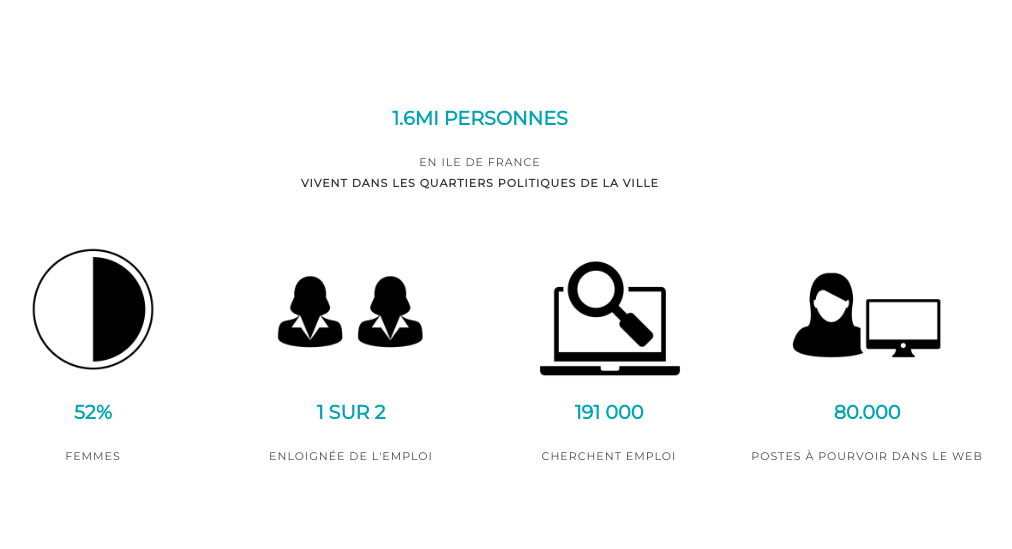
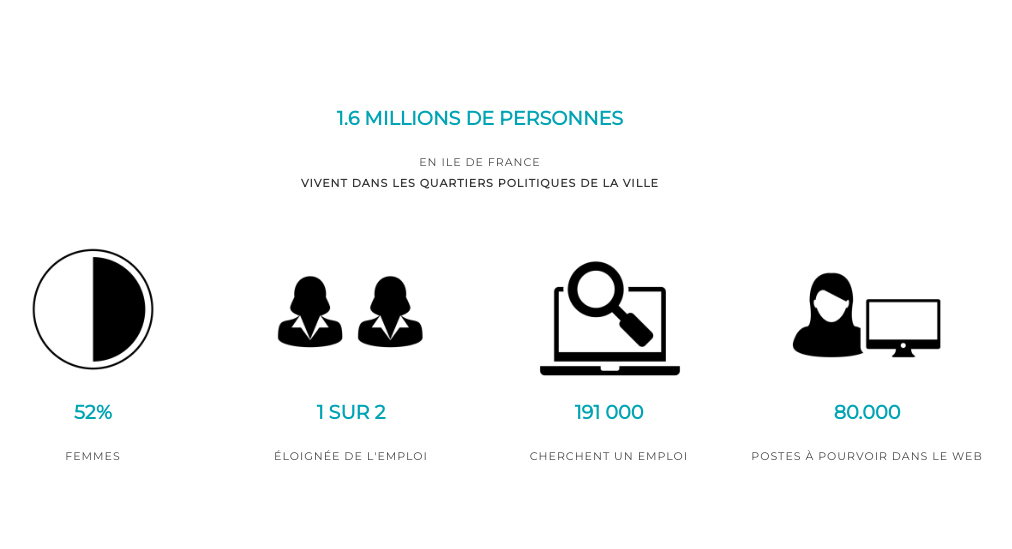
Before and after one commit to descodeuses/site, a PHP site: page / in a window 1280 px wide; the page is wider, and only the part inside the window is pictured. Shown: the part 960-1509 px from the top of that part, without its empty margins (160-1172 px from the left). Run offline with PHP 8.4, Linux system fonts and the light colour scheme; some libraries are stand-ins or nearby versions.

Commit message:
corrections ortographie

```diff
--- a/index.php
+++ b/index.php
@@ -22,7 +22,7 @@
     <section class="section container is-medium numbers">
         <div class="is-medium">
            <div class="section has-text-centered">
-               <h2 class="title title-vert "> 1.6mi personnes</h2>
+               <h2 class="title title-vert "> 1.6 millions de personnes</h2>
                <p class="heading">en ile de france</p>
                <p class="heading"><strong>Vivent dans les Quartiers Politiques de la ville</strong></p>
            </div>
@@ -38,14 +38,14 @@
                    <div class="has-text-centered">
                        <img src="assets/images/deuxfemmes2.png" alt="Icon poste à pouvoir">
                        <h2 class="title title-vert ">1 sur 2</h2>
-                       <p class="heading">Enloignée de l'emploi</p>
+                       <p class="heading">éloignée de l'emploi</p>
                    </div>
                </div>
                <div class="column is-3">
                    <div class="has-text-centered">
                        <img src="assets/images/loupeordinateur2.png" alt="Icon poste à pouvoir">
                        <h2 class="title title-vert ">191 000</h2>
-                       <p class="heading">cherchent emploi</p>
+                       <p class="heading">cherchent un emploi</p>
                    </div>
                </div>
                <div class="column is-3">
```
